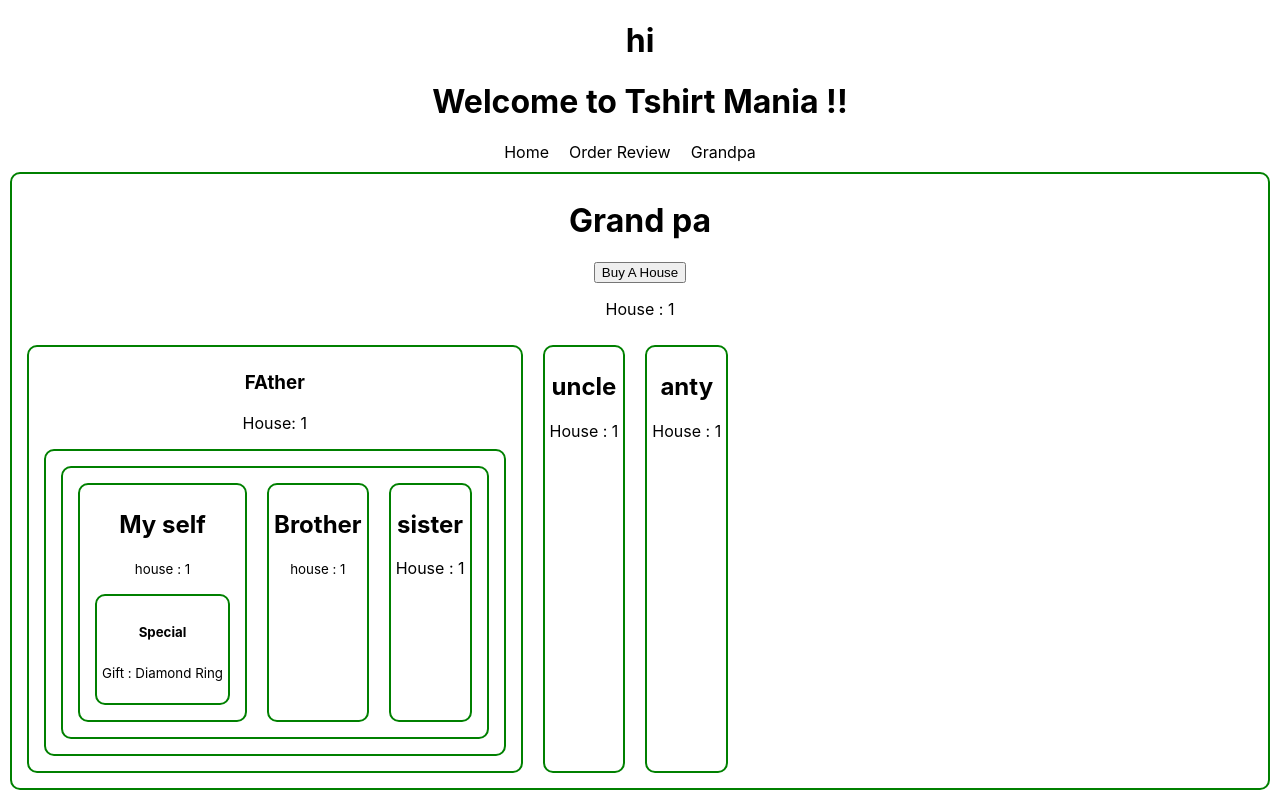
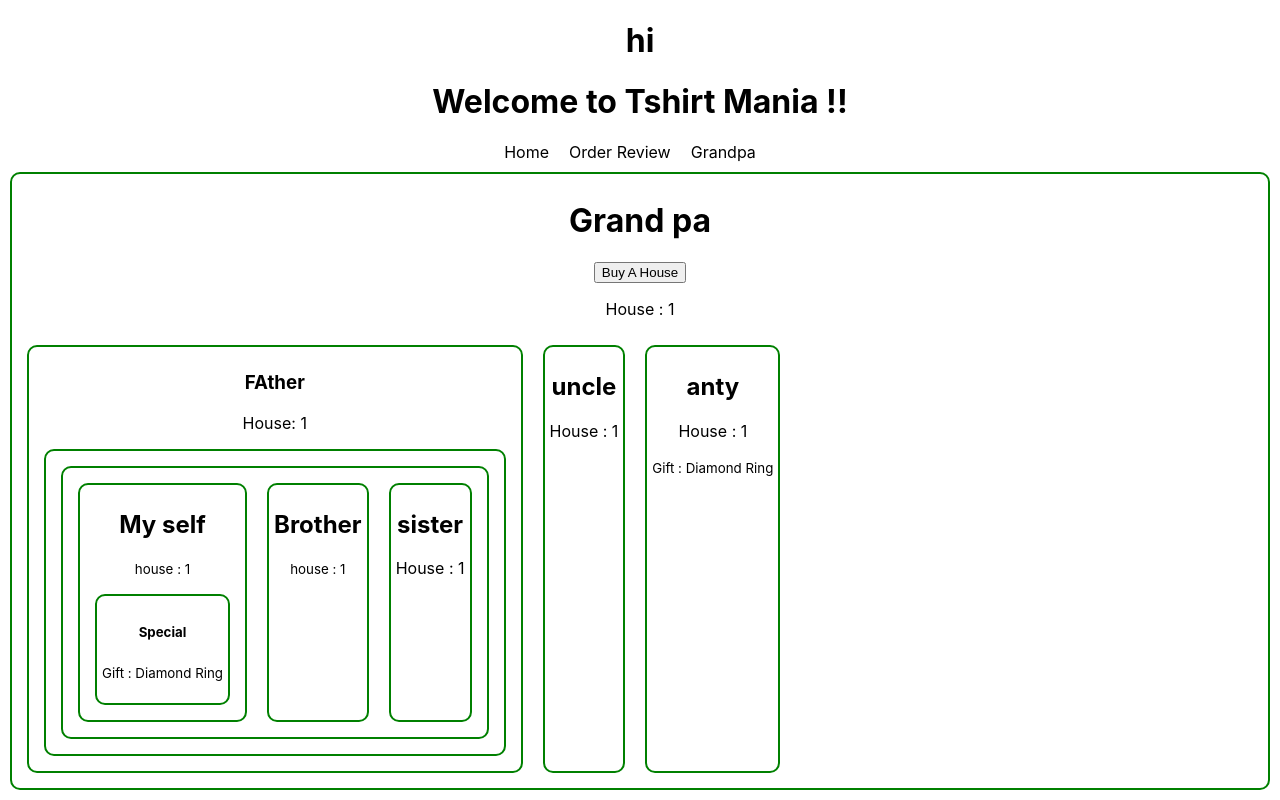
Before and after one commit to mdmitho/router-deploy-simple-t-shirt-Context-API, a React (Create React App) app: page /grandpa in a window 1280 px wide. Built offline with nearby package versions, Linux system fonts and the light colour scheme; the HTML template or start-up script is replaced by a standard one.

Commit message:
context api drilling

```diff
--- a/src/components/Aunty/Aunty.js
+++ b/src/components/Aunty/Aunty.js
@@ -1,10 +1,13 @@
-import React from 'react';
+import React, { useContext } from 'react';
+import { RingContext } from '../Grandpa/Grandpa';
 
 const Aunty = ({house}) => {
+    const ring = useContext(RingContext)
     return (
         <div>
             <h1>anty</h1>
             <p>House : {house}</p>
+            <p><small>Gift : {ring}</small></p>
         </div>
     );
 };
--- a/src/components/Father/Father.js
+++ b/src/components/Father/Father.js
@@ -3,7 +3,7 @@
 import Sister from '../Sister/Sister'
 import Brother from '../Brother/Brother'
 
-const Father = ({house,ornament}) => {
+const Father = ({house,}) => {
     return (
         <div >
             <h3>FAther</h3>
@@ -13,7 +13,7 @@
 
             <div style={{display : "flex"}}>
 
-            <MySelf house={house} ornament={ornament}></MySelf>
+            <MySelf house={house}></MySelf>
           <Brother house={house}></Brother>
           <Sister house={house}></Sister>
             </div>
--- a/src/components/Grandpa/Grandpa.js
+++ b/src/components/Grandpa/Grandpa.js
@@ -1,33 +1,34 @@
-import React, { useState } from 'react';
-import Aunty from '../Aunty/Aunty';
-import Father from '../Father/Father';
-import Uncle from '../Uncle/Uncle';
-import './Grandpa.css'
+import React, { useState } from "react";
+import Aunty from "../Aunty/Aunty";
+import Father from "../Father/Father";
+import Uncle from "../Uncle/Uncle";
+import "./Grandpa.css";
+
+export const RingContext = React.createContext('ring');
 
 const Grandpa = () => {
-    const [house, setHouse] = useState(1)
+  const [house, setHouse] = useState(1);
 
-    const ornament = 'Diamond Ring'
+  const ornament = "Diamond Ring";
 
-    const handleBuyAHouse = ()=>{
-        const newHouseCount =house + 1
-        setHouse(newHouseCount)
-    }
+  const handleBuyAHouse = () => {
+    const newHouseCount = house + 1;
+    setHouse(newHouseCount);
+  };
 
   return (
-        <div className='grandpa ' >
-
+    <RingContext.Provider value={ornament}>
+      <div className="grandpa ">
         <h1>Grand pa</h1>
         <button onClick={handleBuyAHouse}>Buy A House</button>
         <p>House : {house}</p>
-            <section style={{display : 'flex'}}>
+        <section style={{ display: "flex" }}>
           <Father house={house} ornament={ornament}></Father>
           <Uncle house={house}></Uncle>
           <Aunty house={house}></Aunty>
-
         </section>
-
       </div>
+    </RingContext.Provider>
   );
 };
 
--- a/src/components/MySelf/MySelf.js
+++ b/src/components/MySelf/MySelf.js
@@ -1,11 +1,11 @@
 import React from 'react';
 import Special from '../Special/Soecial'
-const MySelf = ({house,ornament}) => {
+const MySelf = ({house,}) => {
     return (
         <div>
             <h1>My self</h1>
             <p><small>house  : {house}</small></p>
-            <Special ornament={ornament}></Special>
+            <Special></Special>
 
         </div>
     );
--- a/src/components/Special/Soecial.js
+++ b/src/components/Special/Soecial.js
@@ -1,10 +1,12 @@
-import React from 'react';
+import React, { useContext } from 'react';
+import { RingContext } from '../Grandpa/Grandpa';
 
-const Soecial = ({ornament}) => {
+const Soecial = () => {
+    const ring = useContext(RingContext)
     return (
         <div>
             <h5>Special</h5>
-            <p><small> Gift : {ornament}</small></p>
+            <p><small> Gift : {ring}</small></p>
 
         </div>
     );
```
Lines whose indentation alone changed are shown as unchanged.
